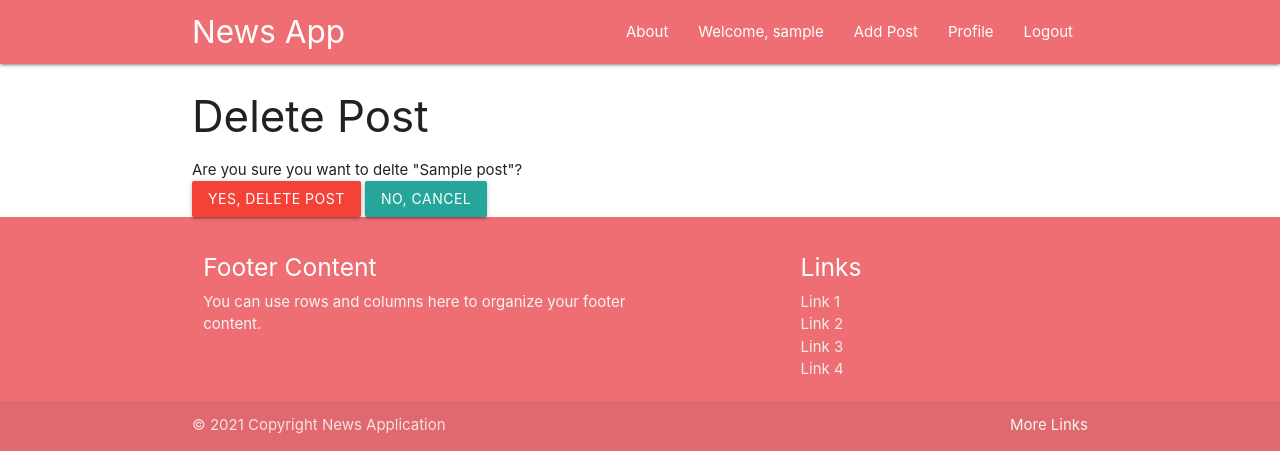
After one commit to AminAbdisamad/blog-django-ref, a Django app: page /post/1/delete in a window 1280 px wide. The commit adds this page. Shown: the top 457 px of the page. Run offline with Django 3.2, Linux system fonts and the light colour scheme; a user stored in the database is signed in; tables that the repository leaves empty hold one stand-in row (values such as "Sample post"); some libraries are stand-ins or nearby versions.

Commit message:
:gem: added delete

```diff
--- /dev/null
+++ b/blog/news/templates/news/post_delete.jinja
@@ -0,0 +1,11 @@
+{% extends 'news/base.jinja'%}
+{% load crispy_forms_tags %}
+{%block content%}
+ <h3>Delete Post</h3>
+ <form method="Post">
+    {%csrf_token%}
+    <p> Are you sure you want to delte "{{object.title}}"? </p>
+    <button class="btn red" type="submit">Yes, Delete Post</button>
+    <a class="btn" href="{% url 'post-detail' object.id %}">No, Cancel</a>
+</form>
+{%endblock content%}
--- a/blog/news/templates/news/post_detail.jinja
+++ b/blog/news/templates/news/post_detail.jinja
@@ -12,7 +12,7 @@
         by <a href="#">{{object.author}}</a>
         <a href="#">{{object.date_posted}}</a>
         {% if user == object.author %}
-        <a class="btn red" href="#">Delete</a>
+        <a class="btn red" href="{% url 'post-delete' object.id %}">Delete</a>
         <a class="btn green" href="{% url 'post-update' object.id %}">Update</a>
         {%endif%}
       </div>
--- a/blog/news/urls.py
+++ b/blog/news/urls.py
@@ -9,6 +9,7 @@ urlpatterns = [
     path('post/<int:pk>/',views.PostDetailView.as_view(), name='post-detail'),
     path('post/add/',views.CreatePostView.as_view(), name='post-create'),
     path('post/<int:pk>/update',views.UpdatePostView.as_view(), name='post-update'),
+    path('post/<int:pk>/delete',views.DeletePostView.as_view(), name='post-delete'),
     path('about/',views.about, name='news-about'),
     path('contact/',views.contact, name='news-contact')
 ]
--- a/blog/news/views.py
+++ b/blog/news/views.py
@@ -2,7 +2,7 @@ from django.forms.models import BaseModelForm
 from django.shortcuts import render
 from django.http import HttpResponse
 from django.contrib.auth.mixins import LoginRequiredMixin,UserPassesTestMixin
-from django.views.generic import (ListView,DetailView,CreateView,UpdateView)
+from django.views.generic import (ListView,DetailView,CreateView,UpdateView,DeleteView)
 from .models import Post
 # Create your views here.
 
@@ -50,6 +50,19 @@ class UpdatePostView(LoginRequiredMixin,UserPassesTestMixin, UpdateView):
             return True
         return False
 
+class DeletePostView(LoginRequiredMixin,UserPassesTestMixin, DeleteView):
+    model = Post
+    template_name = 'news/post_delete.jinja'
+    success_url = '/'
+
+
+    def test_func(self):
+        post = self.get_object()
+        if self.request.user == post.author:
+            return True
+        return False
+
+
 
 
 def about(request):
```
